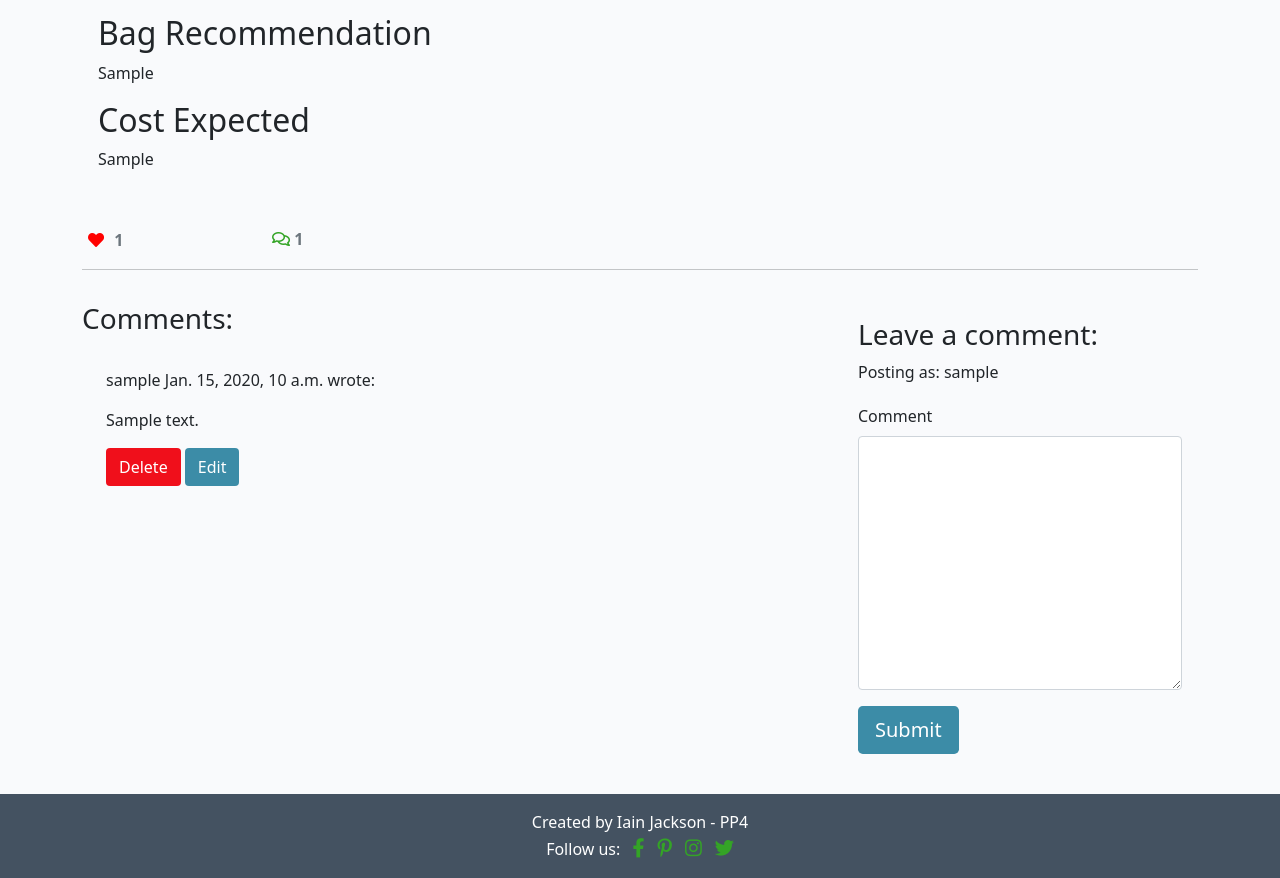
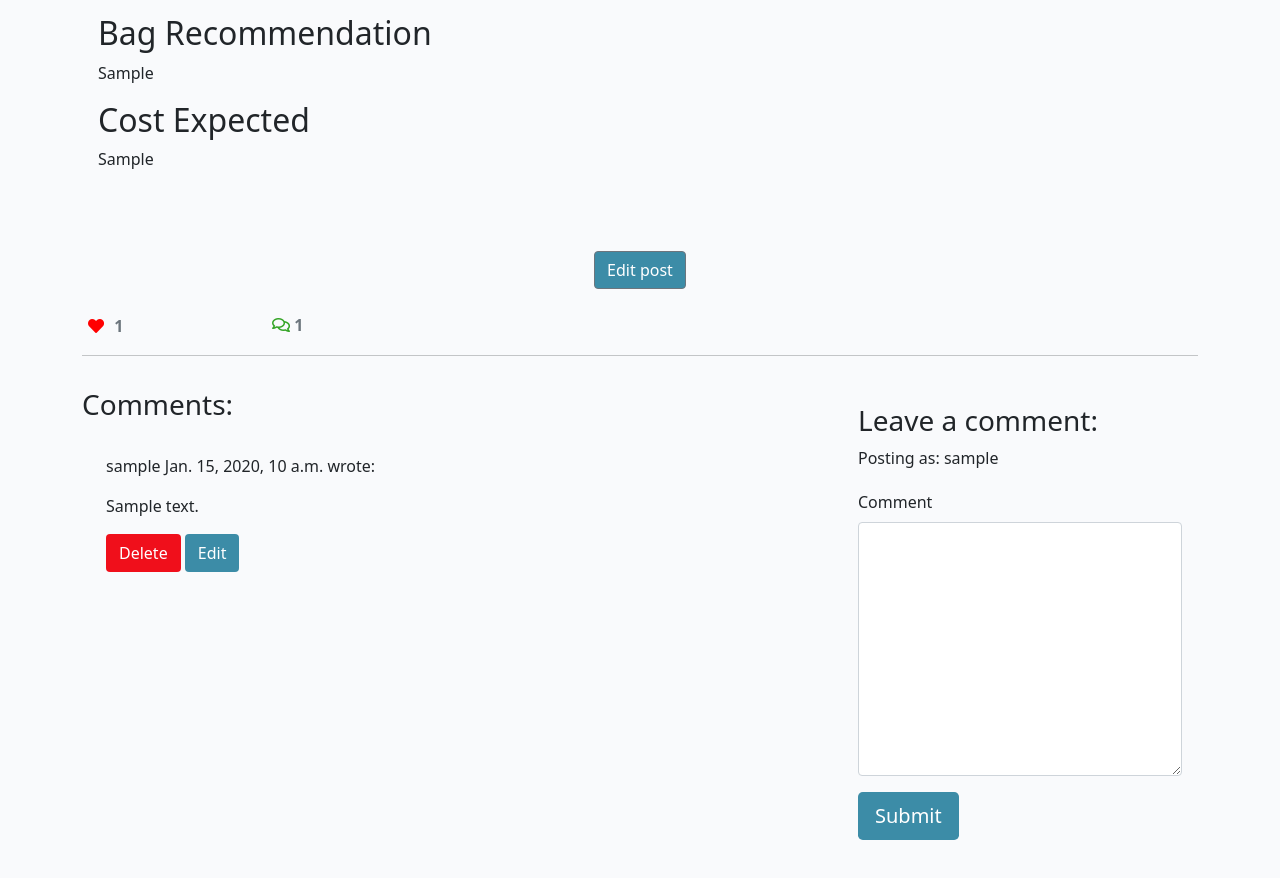
Before and after one commit to IainJackson90/pp4-holiday-dreams, a Django app: a page that uses blog/templates/blog/post_detail.html in a window 1280 px wide. Shown: the part 645-1523 px from the top of the page. Run offline with Django 4.2, Linux system fonts and the light colour scheme; a user stored in the database is signed in; tables that the repository leaves empty hold one stand-in row (values such as "Sample post"); parts of the project's set-up code (start-up, migrations or seed data) failed here and were passed over; some libraries are stand-ins or nearby versions.

Commit message:
Add: User edit post functionality

```diff
--- a/blog/templates/blog/post_detail.html
+++ b/blog/templates/blog/post_detail.html
@@ -54,6 +54,12 @@
                 </p>
             </div>
         </div>
+    </div>
+    <!-- Update and delete user post -->
+    <div class="card-link text-center">
+        {% if post.author.id == request.user.id %}
+        <a href="{% url 'update_post' post.slug %}" class="btn btn-secondary mb-4 mt-4">Edit post</a>
+        {% endif %}
     </div>
     <!-- Displaying count of comments and count of likes-->
     <div class="row">
--- a/blog/urls.py
+++ b/blog/urls.py
@@ -8,6 +8,11 @@ urlpatterns = [
             views.CreatePost.as_view(),
             name='post_create'
       ),
+      path(
+            'post_update/<slug:slug>',
+            views.PostUpdate.as_view(),
+            name='update_post'
+      ),
     path('<slug:slug>/', views.post_detail, name="post_detail"),
     path('<slug:slug>/edit_comment/<int:comment_id>',
         views.comment_edit, name='comment_edit'),
--- a/blog/views.py
+++ b/blog/views.py
@@ -152,7 +152,7 @@ class Like(View):
 
 class CreatePost(SuccessMessageMixin, CreateView):
     """
-    View for creating a post
+    View for creating a user post
     """
     model = Post
     template_name = "post_create.html"
@@ -162,8 +162,32 @@ class CreatePost(SuccessMessageMixin, CreateView):
 
     def form_valid(self, form):
         """
-        Adds logged in user as author for post
+        Logged in user as author for post
         """
         form.instance.author = self.request.user
         form.instance.slug = slugify(form.instance.title)
         return super().form_valid(form)
+
+
+class PostUpdate(SuccessMessageMixin, UpdateView):
+    """
+    Updating a user post
+    """
+    model = Post
+    form_class = PostCreateForm
+    template_name = "update_post.html"
+    success_message = "Your post has been updated successfully!"
+
+    def get_queryset(self):
+        """
+        Override to get a queryset of the post.
+        Only the author can update the post.
+        """
+        queryset = super().get_queryset()
+        return queryset.filter(author=self.request.user)
+
+    def get_success_url(self):
+        """
+        Takes user back to home page after the update was successful
+        """
+        return reverse('post_detail', kwargs={"slug": self.object.slug})
```
Also changed, not shown: templates/update_post.html (added, +27 -0 lines).
